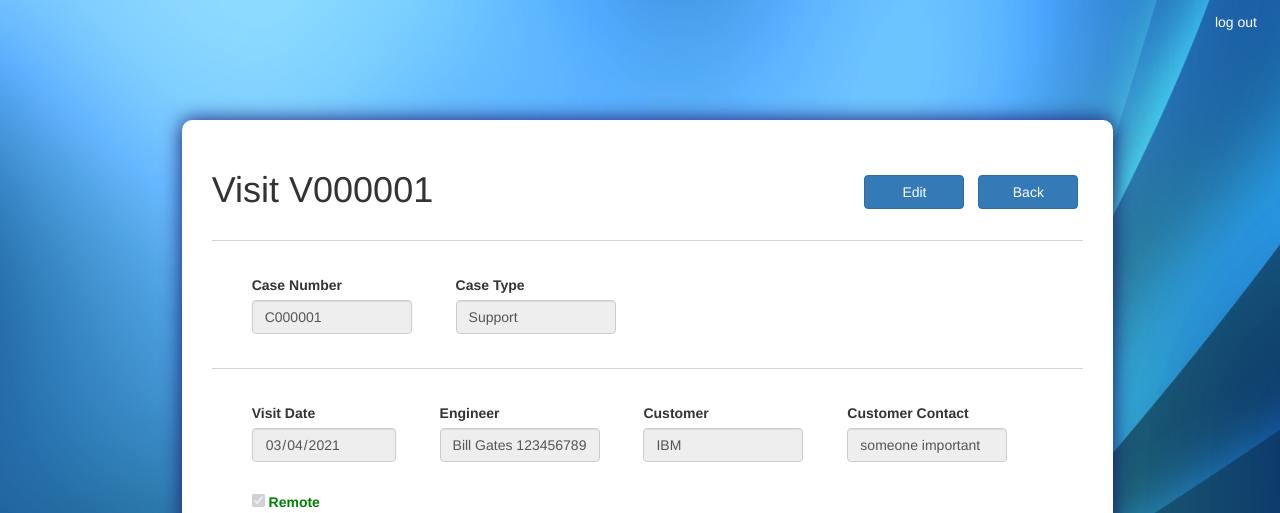
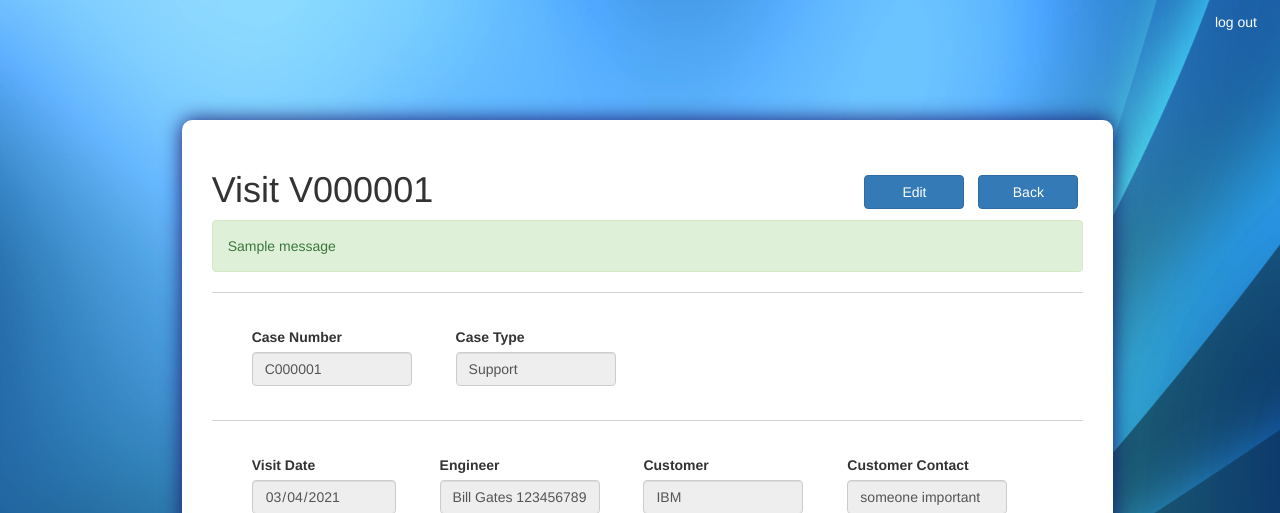
Before and after one commit to IlonaShishov/DjangoProject_SupportPlatform, a Django app: a page that uses templates/ASISupport_app/visit.html in a window 1280 px wide. Shown: the top 513 px of the page. Run offline with Django 3.2, Linux system fonts and the light colour scheme; a user stored in the database is signed in; data comes from the database, SQL or seed files in the repository; both versions use the stored data as it was after the commit; one stand-in notice (Sample message) is shown; some libraries are stand-ins or nearby versions.

Commit message:
add backend validation to new visit

```diff
--- a/ASISupport_app/urls.py
+++ b/ASISupport_app/urls.py
@@ -10,5 +10,4 @@ urlpatterns = [
 	path('new_visit/<id>/', views.new_visit_view, name = 'new_visit'),
 	path('visit/<id>/', views.visit_view, name = 'view_visit'),
 	path('report/', views.report_view, name = 'report'),
-	path('error/<error_message>/', views.error_page_view, name = 'error_page'),
 ]
--- a/ASISupport_app/views.py
+++ b/ASISupport_app/views.py
@@ -4,6 +4,7 @@ from django.http import HttpResponseRedirect, HttpResponse
 from django.urls import reverse
 from datetime import datetime
 import pandas as pd
+import re
 from django.contrib.auth.decorators import login_required
 from django.contrib.auth.views import LoginView
 from django.contrib import messages
@@ -172,7 +173,7 @@ def new_case_view(request):
 			add_equip_sn_lst = request.POST.getlist('serial_number')
 			add_equip_sn_lst = list(set(list(filter(lambda x: x != "", add_equip_sn_lst))))
 			if not all(sn in equip_sn_lst  for sn in add_equip_sn_lst):
-				messages.error(request, 'Equipment field error: Equipment list contains items not found in database')
+				messages.error(request, 'Equipment field error: Equipment list contains equipment not found in database')
 
 
 			''' display validation errors '''
@@ -209,7 +210,7 @@ def new_case_view(request):
 										)
 				equip_data.save()
 
-			messages.success(request, 'Case Created Successfully')
+			messages.success(request, 'Case created successfully')
 			return redirect('ASISupport_app:view_case', id=req_case_num)
 
 
@@ -475,7 +476,7 @@ def case_view(request, id):
 				upd_equip_sn_lst = request.POST.getlist('serial_number')
 				upd_equip_sn_lst = list(set(list(filter(lambda x: x != "", upd_equip_sn_lst))))
 				if not all(sn in equip_sn_lst  for sn in upd_equip_sn_lst):
-					messages.error(request, 'Equipment field error: Equipment list contains items not found in database')
+					messages.error(request, 'Equipment field error: Equipment list contains equipment not found in database')
 
 
 				''' check for existsing validation errors '''
@@ -537,6 +538,8 @@ def case_view(request, id):
 				permit_equipment_delete = False
 				permit_equipment_add = False
 
+				messages.success(request, 'Case updated successfully')
+
 
 			except Exception as err:
 				''' display errors '''
@@ -555,67 +558,155 @@ def new_visit_view(request, id):
 
 	if request.method == 'POST' and 'save_btn' in request.POST:
 
-		''' save visit data '''
-		visits = Visit.objects.all()
-		visit_num_lst = [int(visit.visit_num[1:]) for visit in visits]
-		max_visit_num = max(visit_num_lst)
-
-		req_visit_num 			= 'V'+str(max_visit_num+1).zfill(6)
-		req_case_num			= case
-		req_visit_date 			= datetime.strptime(request.POST.get('visit_date'),'%Y-%m-%d')
-		req_engineer 			= Employee.objects.get(employee_id=request.POST.get('engineer').split()[2])
-		req_customer 			= case.customer
-		req_customer_contact 	= request.POST.get('customer_contact')
-		req_remote		= request.POST.get('remote')
-		if req_remote == 'on':
-			req_remote = True
-		else:
-			req_remote = False
-		req_visit_start 		= request.POST.get('visit_start') + ':00'
-		req_visit_end 			= request.POST.get('visit_end') + ':00'
-		req_travel_hours 		= request.POST.get('travel_hours')
-		req_num_of_engineers 	= request.POST.get('num_of_engineers')
-		req_visit_summary 		= request.POST.get('visit_summary')
-
-		visit_data = Visit(visit_num=req_visit_num,
-						case_num=req_case_num,
-						visit_date=req_visit_date,
-						engineer=req_engineer,
-						customer=req_customer,
-						customer_contact=req_customer_contact,
-						remote=req_remote,
-						visit_start=req_visit_start,
-						visit_end=req_visit_end,
-						travel_hours=req_travel_hours,
-						num_of_engineers=req_num_of_engineers,
-						visit_summary=req_visit_summary
-						)
-		visit_data.sum_visit_hours()
-		visit_data.save()
+		try:
 
 
+			''' get visit data '''
 
-		''' save part data '''
-		part_pn_lst = request.POST.getlist('part_num')
-		part_description_lst = request.POST.getlist('part_description')
-		part_qty_lst = request.POST.getlist('qty')
-		part_charge_lst = request.POST.getlist('charge')
-		part_tbl = pd.DataFrame({'part_pn':part_pn_lst, 'part_description':part_description_lst, 'part_qty':part_qty_lst, 'part_charge':part_charge_lst})
-		d = {'1': True, '0': False}
-		part_tbl['part_charge'] = part_tbl['part_charge'].map(d)
+			''' init visit number '''
+			visits = Visit.objects.all()
+			visit_num_lst = [int(visit.visit_num[1:]) for visit in visits]
+			max_visit_num = max(visit_num_lst)
+			req_visit_num 			= 'V'+str(max_visit_num+1).zfill(6)
 
-		for index, row in part_tbl.iterrows():
-			if Parts.objects.filter(part_pn=row['part_pn']).exists():
-				part_data = VisitParts(visit_num=Visit.objects.get(visit_num=req_visit_num),
-									part_pn=Parts.objects.get(part_pn=row['part_pn']),
-									qty=row['part_qty'],
-									charge=row['part_charge']
-									)
-				part_data.save()
+			''' get visit case num '''
+			req_case_num			= case
+
+			''' get visit date '''
+			try:
+				req_visit_date 			= datetime.strptime(request.POST.get('visit_date'),'%Y-%m-%d')
+			except Exception as err:
+				messages.error(request, f'Visit date field error: {err}')
+
+			''' get engineer '''
+			try:
+				req_engineer 			= Employee.objects.get(employee_id=request.POST.get('engineer').split()[2])
+			except Exception as err:
+				messages.error(request, 'Engineer field error: Invalid engineer')
+
+			''' get visit customer '''
+			req_customer 			= case.customer
+
+			''' get customer contact '''
+			req_customer_contact 	= request.POST.get('customer_contact')
+			if not req_customer_contact:
+				messages.error(request, 'Customer contact field error: Customer contact is required')
+
+			''' get remote state '''
+			try:
+
+				req_remote		= request.POST.get('remote')
+				if req_remote == 'on':
+					req_remote = True
+				else:
+					req_remote = False
+			except Exception as err:
+				messages.error(request, f'Remote field error: {err}')
+
+			''' get visit start time '''
+			req_visit_start 		= request.POST.get('visit_start') + ':00'
+			if not req_visit_start:
+				messages.error(request, 'Visit start field error: Visit start time is required')
+			if not re.match("^([0-9]|[01][0-9]|2[0-3]):([0-9]|[0-5][0-9]):00$", req_visit_start):
+				messages.error(request, 'Visit start field error: Visit start must be in HH:mm format')
+
+			''' get visit end time '''
+			req_visit_end 			= request.POST.get('visit_end') + ':00'
+			if not req_visit_end:
+				messages.error(request, 'Visit end field error: Visit end time is required')
+			if not re.match("^([0-9]|[01][0-9]|2[0-3]):([0-9]|[0-5][0-9]):00$", req_visit_end):
+				messages.error(request, 'Visit end field error: Visit end must be in HH:mm format')
+
+			''' get travel hours '''
+			req_travel_hours 		= request.POST.get('travel_hours')
+			if not req_travel_hours:
+				messages.error(request, 'Travel hours field error: Visit travel hours are required')
+			if not re.match("^[0-9]*\\.?[0-9]*$", req_travel_hours):
+				messages.error(request, 'Travel hours field error: Visit travel hours must be a number greater or equal to zero')
 
 
+			''' get number of engineers '''
+			req_num_of_engineers 	= request.POST.get('num_of_engineers')
+			if not req_num_of_engineers:
+				messages.error(request, 'Number of engineers field error: Visit number of engineers is required')
+			if not re.match("^[1-9]*$", req_num_of_engineers):
+				messages.error(request, 'Number of engineers field error: Visit number of engineers must be a positive whole number')
 
-		return redirect('ASISupport_app:view_visit', id=req_visit_num)
+
+			''' get visit summary '''
+			req_visit_summary 		= request.POST.get('visit_summary')
+			if not req_visit_summary:
+				messages.error(request, 'Visit summary field error: Visit summary is required')
+
+			''' get parts data '''
+			part_pn_lst = request.POST.getlist('part_num')
+			part_qty_lst = request.POST.getlist('qty')
+			part_charge_lst = request.POST.getlist('charge')
+			print(part_pn_lst)
+			print(part_qty_lst)
+			print(part_charge_lst)
+			part_tbl = pd.DataFrame({'part_pn':part_pn_lst, 'part_qty':part_qty_lst, 'part_charge':part_charge_lst})
+			part_tbl = part_tbl.drop(part_tbl[part_tbl.part_pn == ''].index)
+			print(part_tbl)
+			d = {'1': True, '0': False}
+			part_tbl['part_charge'] = part_tbl['part_charge'].map(d)
+			''' check duplicates '''
+			dup_tbl = part_tbl[part_tbl['part_pn'].duplicated()]
+			if len(dup_tbl) > 0:
+				messages.error(request, f"Parts used field error: Detected more than one instance for part/s {','.join(list(set(dup_tbl['part_pn'].tolist())))}")
+			''' check pn validity '''
+			if not all(Parts.objects.filter(part_pn=pn).exists() for pn in part_tbl['part_pn'].tolist()):
+				messages.error(request, 'Parts used field error: Parts used list contains parts not found in database')
+			''' check qty validity '''
+			if not all(re.match("^[1-9]+$", qty) for qty in part_tbl['part_qty'].tolist()):
+				messages.error(request, 'Parts used field error: Parts used list contains invalid quantity inputs, please enter positive whole numbers only')
+
+			''' display validation errors '''
+			message_list = messages.get_messages(request)
+			if message_list:
+				return redirect('ASISupport_app:new_visit', id=id)
+
+
+			''' save visit data '''
+			visit_data = Visit(visit_num=req_visit_num,
+							case_num=req_case_num,
+							visit_date=req_visit_date,
+							engineer=req_engineer,
+							customer=req_customer,
+							customer_contact=req_customer_contact,
+							remote=req_remote,
+							visit_start=req_visit_start,
+							visit_end=req_visit_end,
+							travel_hours=req_travel_hours,
+							num_of_engineers=req_num_of_engineers,
+							visit_summary=req_visit_summary
+							)
+			visit_data.sum_visit_hours()
+			visit_data.save()
+
+			''' save part data '''
+			for index, row in part_tbl.iterrows():
+				if Parts.objects.filter(part_pn=row['part_pn']).exists():
+					part_data = VisitParts(visit_num=Visit.objects.get(visit_num=req_visit_num),
+										part_pn=Parts.objects.get(part_pn=row['part_pn']),
+										qty=row['part_qty'],
+										charge=row['part_charge']
+										)
+					part_data.save()
+
+
+			messages.success(request, 'Visit created successfully')
+			return redirect('ASISupport_app:view_visit', id=req_visit_num)
+
+		except Exception as err:
+			''' display errors '''
+			if Visit.objects.filter(visit_num=req_visit_num):
+				messages.warning(request, f'Parts used field error: {err}')
+				return redirect('ASISupport_app:view_visit', id=req_visit_num)
+
+			messages.error(request, err)
+			return redirect('ASISupport_app:new_visit', id=id)
+
 
 	if request.method == 'POST' and 'cancel_btn' in request.POST:
 		return redirect('ASISupport_app:view_case', id=id)
@@ -939,8 +1030,3 @@ def report_view(request):
 	customers = Customer.objects.all()
 
 	return render(request, 'ASISupport_app/report.html', locals())
-
-@login_required(login_url='/accounts/login/')
-def error_page_view(request, error_message):
-
-	return render(request, 'ASISupport_app/error_page.html', locals())
--- a/static/css/visit.css
+++ b/static/css/visit.css
@@ -69,3 +69,9 @@ select:disabled {
 .alert_row_qty{
 	background-color: #FFA07A;
 }
+
+ul {
+	list-style-type:none;
+	margin: 0px;
+	padding: 0px;
+}
--- a/templates/ASISupport_app/visit.html
+++ b/templates/ASISupport_app/visit.html
@@ -26,6 +26,30 @@
 						<button type="submit" name="back_btn" class="btn btn-primary" formnovalidate>Back</button>
 					</div>
 				</div>
+
+				{% if messages %}
+				<ul class="messages">
+				    {% for message in messages %}
+					    {% if message.tags == 'success' %}
+	                    	<div class="alert alert-success" role="alert">
+						    	<li {% if message.tags %} class=" {{ message.tags }} " {% endif %}> {{ message }} </li>
+							</div>
+						{% elif message.tags == 'error' %}
+	                    	<div class="alert alert-danger" role="alert">
+						    	<li {% if message.tags %} class=" {{ message.tags }} " {% endif %}> {{ message }} </li>
+							</div>
+	                	{% elif message.tags == 'warning' %}
+	                    	<div class="alert alert-warning" role="alert">
+						    	<li {% if message.tags %} class=" {{ message.tags }} " {% endif %}> {{ message }} </li>
+							</div>
+						{% else %}
+	                    	<div class="alert alert-info" role="alert">
+						    	<li {% if message.tags %} class=" {{ message.tags }} " {% endif %}> {{ message }} </li>
+							</div>
+	                	{% endif %}
+				    {% endfor %}
+				</ul>
+				{% endif %}
 
 				<hr class="solid">
 
@@ -129,14 +153,14 @@
 						<div>
 							<label for="travel_hours">Travel Hours</label>
 						</div>
-						<input class="form-control int_bar" id="travel_hours" type="text" value="{{ visit.travel_hours|floatformat:2 }}" {% if permit_travel_hours %} name="travel_hours" {% else %} readonly {% endif %} required>
+						<input class="form-control int_bar" id="travel_hours" type="text" value="{{ visit.travel_hours|floatformat:2 }}"  oninput="IntValidation(this)" {% if permit_travel_hours %} name="travel_hours" {% else %} readonly {% endif %} required>
 					</div>
 					<!-- number of engineers -->
 					<div class="inline_it inline_spacing">
 						<div>
 							<label for="num_of_engineers">Number of Engineers</label>
 						</div>
-						<input class="form-control int_bar" id="num_of_engineers" type="text" value="{{ visit.num_of_engineers }}" {% if permit_num_of_engineers %} name="num_of_engineers" {% else %} readonly {% endif %} required>
+						<input class="form-control int_bar" id="num_of_engineers" type="text" value="{{ visit.num_of_engineers }}" oninput="PositiveIntValidation(this)" {% if permit_num_of_engineers %} name="num_of_engineers" {% else %} readonly {% endif %} required>
 					</div>
 				</div>
 
@@ -187,7 +211,7 @@
 												<input class="form-control" type="text" name="part_description" value="{{ description }}" readonly>
 											</td>
 											<td>
-												<input class="form-control" type="text" name="qty" value="{{ visit_part.qty }}" oninput="IntValueValidation(this)">
+												<input class="form-control" type="text" name="qty" value="{{ visit_part.qty }}" oninput="positiveQTYValidation(this)">
 											</td>
 											<td>
 												<div class="form-check charge_cb">
@@ -238,6 +262,30 @@
 				<div>
 					<h1 class="inline_it">New Visit</h1>
 				</div>
+
+				{% if messages %}
+				<ul class="messages">
+				    {% for message in messages %}
+					    {% if message.tags == 'success' %}
+	                    	<div class="alert alert-success" role="alert">
+						    	<li {% if message.tags %} class=" {{ message.tags }} " {% endif %}> {{ message }} </li>
+							</div>
+						{% elif message.tags == 'error' %}
+	                    	<div class="alert alert-danger" role="alert">
+						    	<li {% if message.tags %} class=" {{ message.tags }} " {% endif %}> {{ message }} </li>
+							</div>
+	                	{% elif message.tags == 'warning' %}
+	                    	<div class="alert alert-warning" role="alert">
+						    	<li {% if message.tags %} class=" {{ message.tags }} " {% endif %}> {{ message }} </li>
+							</div>
+						{% else %}
+	                    	<div class="alert alert-info" role="alert">
+						    	<li {% if message.tags %} class=" {{ message.tags }} " {% endif %}> {{ message }} </li>
+							</div>
+	                	{% endif %}
+				    {% endfor %}
+				</ul>
+				{% endif %}
 
 				<hr class="solid">
 
@@ -343,7 +391,7 @@
 						<div>
 							<label for="travel_hours">Travel Hours</label>
 						</div>
-						<input class="form-control int_bar" name="travel_hours" id="travel_hours" type="text" required>
+						<input class="form-control int_bar" name="travel_hours" id="travel_hours" type="text" oninput="IntValidation(this)" required>
 						<script>
 							document.getElementById('travel_hours').value = 0;
 						</script>
@@ -354,7 +402,7 @@
 						<div>
 							<label for="num_of_engineers">Number of Engineers</label>
 						</div>
-						<input class="form-control int_bar" name="num_of_engineers" id="num_of_engineers" type="text" required>
+						<input class="form-control int_bar" name="num_of_engineers" id="num_of_engineers" type="text" oninput="PositiveIntValidation(this)" required>
 						<script>
 							document.getElementById('num_of_engineers').value = 1;
 						</script>
@@ -389,7 +437,7 @@
 										<input class="form-control" type="text" name="part_description" readonly>
 									</td>
 									<td>
-										<input class="form-control" type="text" name="qty" oninput="IntValueValidation(this)">
+										<input class="form-control" type="text" name="qty" oninput="positiveQTYValidation(this)">
 									</td>
 									<td>
 										<div class="form-check charge_cb">
```
Also changed, not shown: static/js/visit.js (+41 -7 lines), db.sqlite3.
